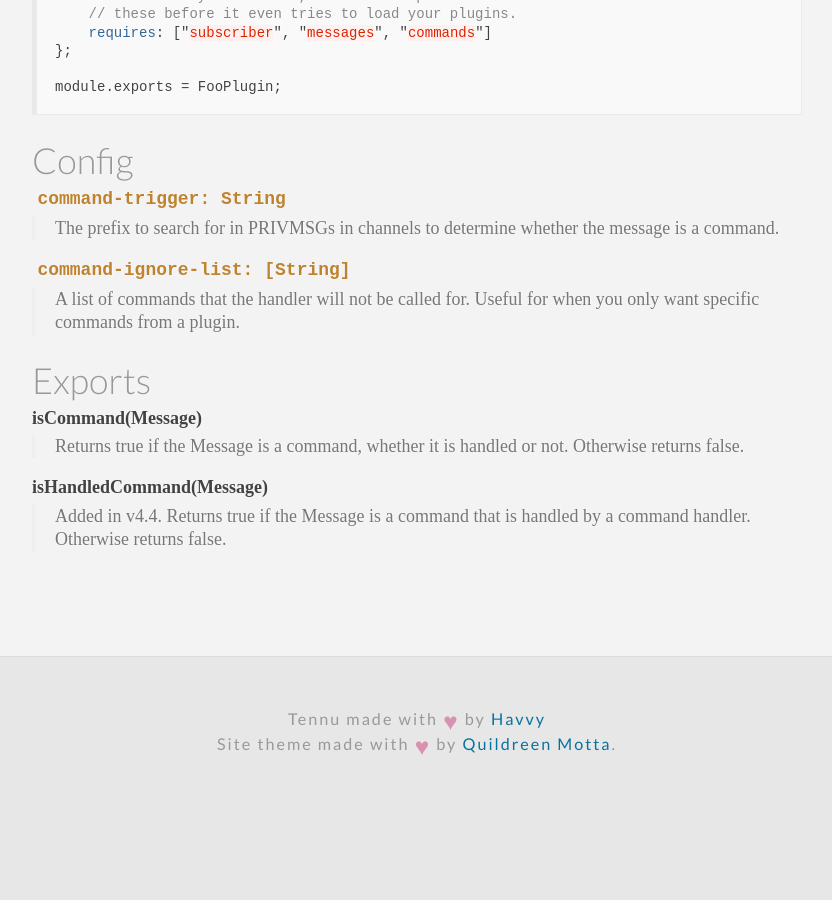
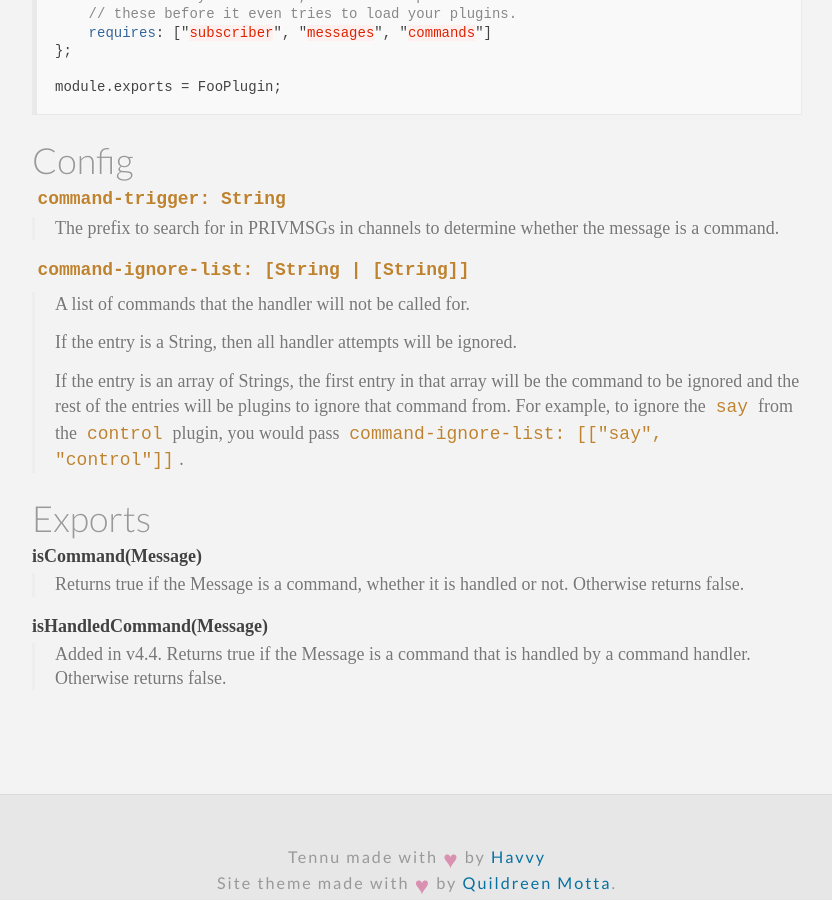
Before and after one commit to Tennu/tennu.github.io, a Jekyll site: the page built from plugins/commands.html, in a window 1280 px wide and 900 px high, scrolled down 781 px. Shown: the whole window, without its empty margins (223-1055 px from the left). Built offline with Jekyll 4.4.1, drawn with Linux system fonts in a browser that asks for light colours; some web fonts are replaced; before the commit the page ends 1589 px from its top, so only the background shows below that.

Commit message:
Update changelog; commands doc

```diff
--- a/plugins/commands.html
+++ b/plugins/commands.html
@@ -35,8 +35,17 @@ module.exports = FooPlugin;
 <dl>
     <dt><code>command-trigger: String</code></dt>
     <dd>The prefix to search for in PRIVMSGs in channels to determine whether the message is a command.</dd>
-    <dt><code>command-ignore-list: [String]</code></dt>
-    <dd>A list of commands that the handler will not be called for. Useful for when you only want specific commands from a plugin.</dd>
+    <dt><code>command-ignore-list: [String | [String]]</code></dt>
+    <dd>
+        <p>A list of commands that the handler will not be called for.</p>
+        <p>If the entry is a String, then all handler attempts will be ignored.</p>
+        <p>
+            If the entry is an array of Strings, the first entry in that array will be the command to be
+            ignored and the rest of the entries will be plugins to ignore that command from. For example,
+            to ignore the <code>say</code> from the <a href="control"><code>control</code></a> plugin, you
+            would pass <code>command-ignore-list: [["say", "control"]]</code>.
+        </p>
+    </dd>
 </dl>
 
 <h3>Exports</h3>
```
Also changed, not shown: documentation/changelog.html (+16 -0 lines).
